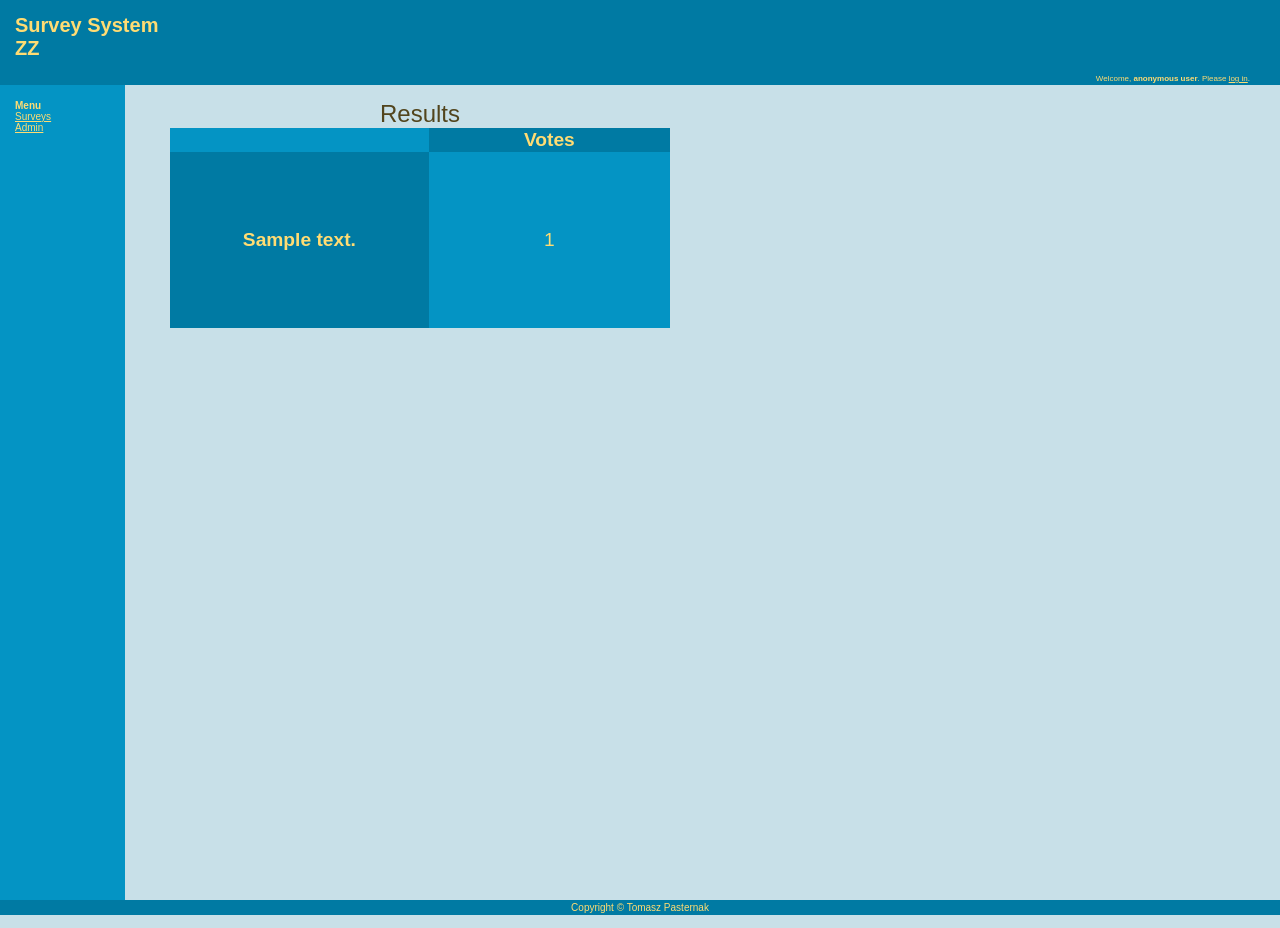
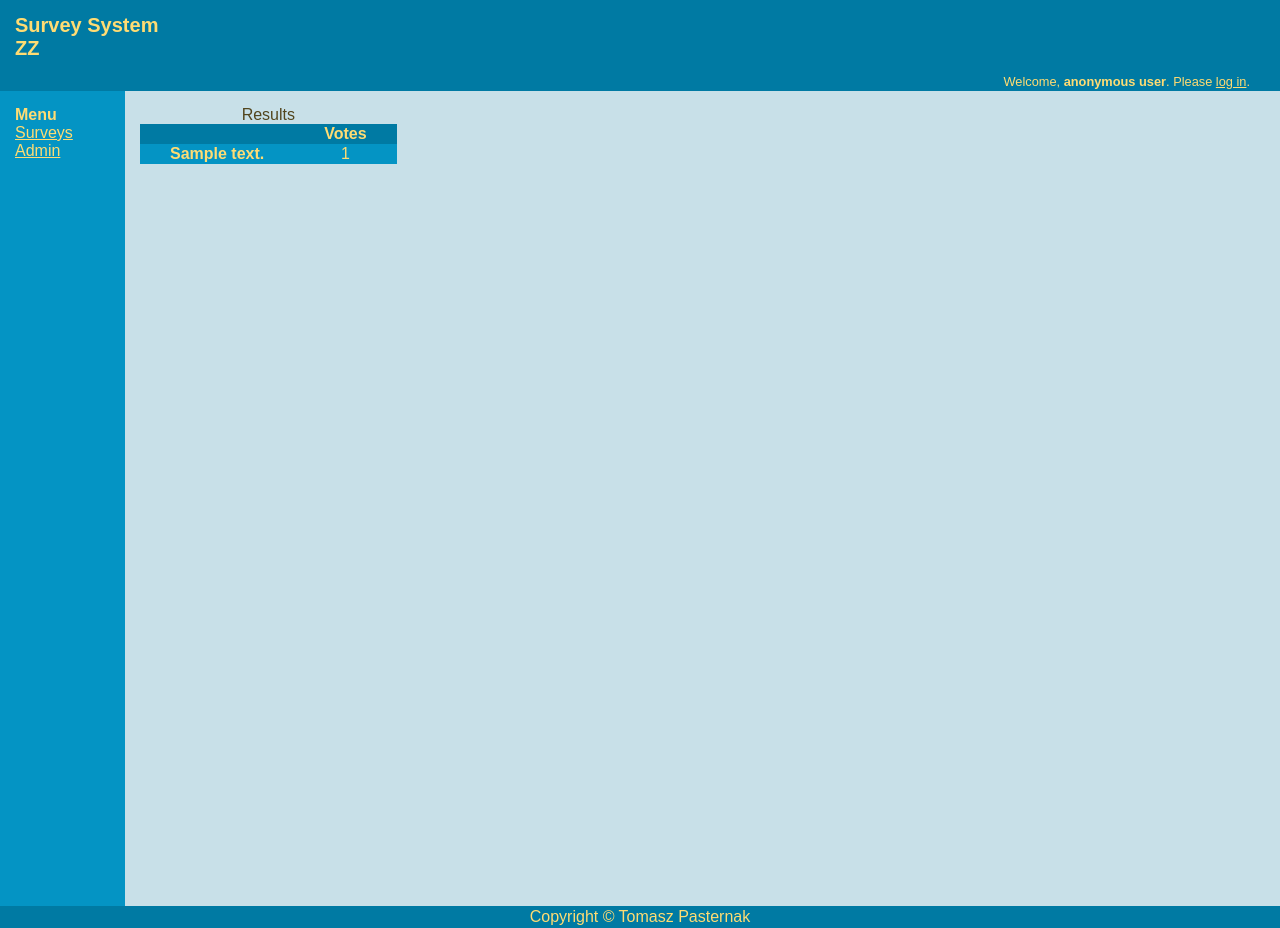
Before and after one commit to nkdm/SurveyZZ, a Django app: page /1/results in a window 1280 px wide. Run offline with Django 3.2, Linux system fonts and the light colour scheme; tables that the repository leaves empty hold one stand-in row (values such as "Sample post"); some libraries are stand-ins or nearby versions.

Commit message:
Style changes.

```diff
--- a/surveys/static/surveys/chart.css
+++ b/surveys/static/surveys/chart.css
@@ -32,17 +32,10 @@
 .visualize-bar .visualize-labels-x li span.label { width: 100%; text-align: center; }
 
 /* page styles */
-body { font-size:62.5%; }
-
-/*demo styles*/
-table {width: 500px; height: 200px; margin-left: 30px; }
-table.accessHide { position: absolute; left: -999999px; }
-td, th {  font-size: 1.2em; padding: 2px; width: 13%; }
-th { background-color:#f4f4f4; }
-caption { font-size: 1.5em;  }
+.visualize { font-size:62.5%; }
 
 /*visualize extension styles*/
-.visualize { margin: 60px 0 0 30px; padding: 70px 40px 90px; background: #222 url(../images/chartbg.png) top repeat-x; border: 1px solid #000; -moz-border-radius: 12px; -webkit-border-radius: 12px; border-radius: 12px; }
+.visualize { margin: 60px 0 0 0px; padding: 70px 40px 90px; background: #222 url(../images/chartbg.png) top repeat-x; border: 1px solid #000; -moz-border-radius: 12px; -webkit-border-radius: 12px; border-radius: 12px; }
 .visualize canvas { border: 1px solid #888; margin: -1px; background: #222; }
 .visualize-labels-x, .visualize-labels-y { top: 70px; left: 40px; z-index: 100; }
 .visualize-pie .visualize-labels { position: absolute; top: 70px; left: 40px; }
--- a/surveys/static/surveys/style.css
+++ b/surveys/static/surveys/style.css
@@ -15,6 +15,7 @@ a
 
 body
 {
+	font-size: 100%;
 	margin: 0px;
 	height: 100%;
 	width: 100%;
@@ -80,17 +81,19 @@ table.results td, th
 	padding: 1px 30px 1px 30px;
 }
 
-table.results th
+table.results thead th,table.results thead tr
 {
 	background-color:#007AA3;
 	color: white;
 	color: #FFDC73;
 }
 
-table.results tr:nth-child(odd) {
+table.results tbody tr:nth-child(odd) {
 	background-color: #0494C4;
 	color: #FFDC73;
 }
+
+
 
 #content
 {
--- a/surveys/templates/surveys/base.html
+++ b/surveys/templates/surveys/base.html
@@ -4,8 +4,10 @@
 <!DOCTYPE html>
 <html>
 <head>
+
+  <link rel="stylesheet" type="text/css" href="{% static 'surveys/style.css' %}" />
   <link rel="stylesheet" type="text/css" href="{% static 'surveys/chart.css' %}" />
-  <link rel="stylesheet" type="text/css" href="{% static 'surveys/style.css' %}" />
+
   <title>{% block title %}{% endblock %}</title>
 
 
@@ -23,7 +25,7 @@
 				'{% static 'jQuery-Visualize/js/jquery.js' %}',
 				'{% static 'jQuery-Visualize/js/visualize.jQuery.js' %}',
 				'{% static 'surveys/templateVisualize.js' %}'
-			]
+		]
 		});
     </script>
 </head>
```
